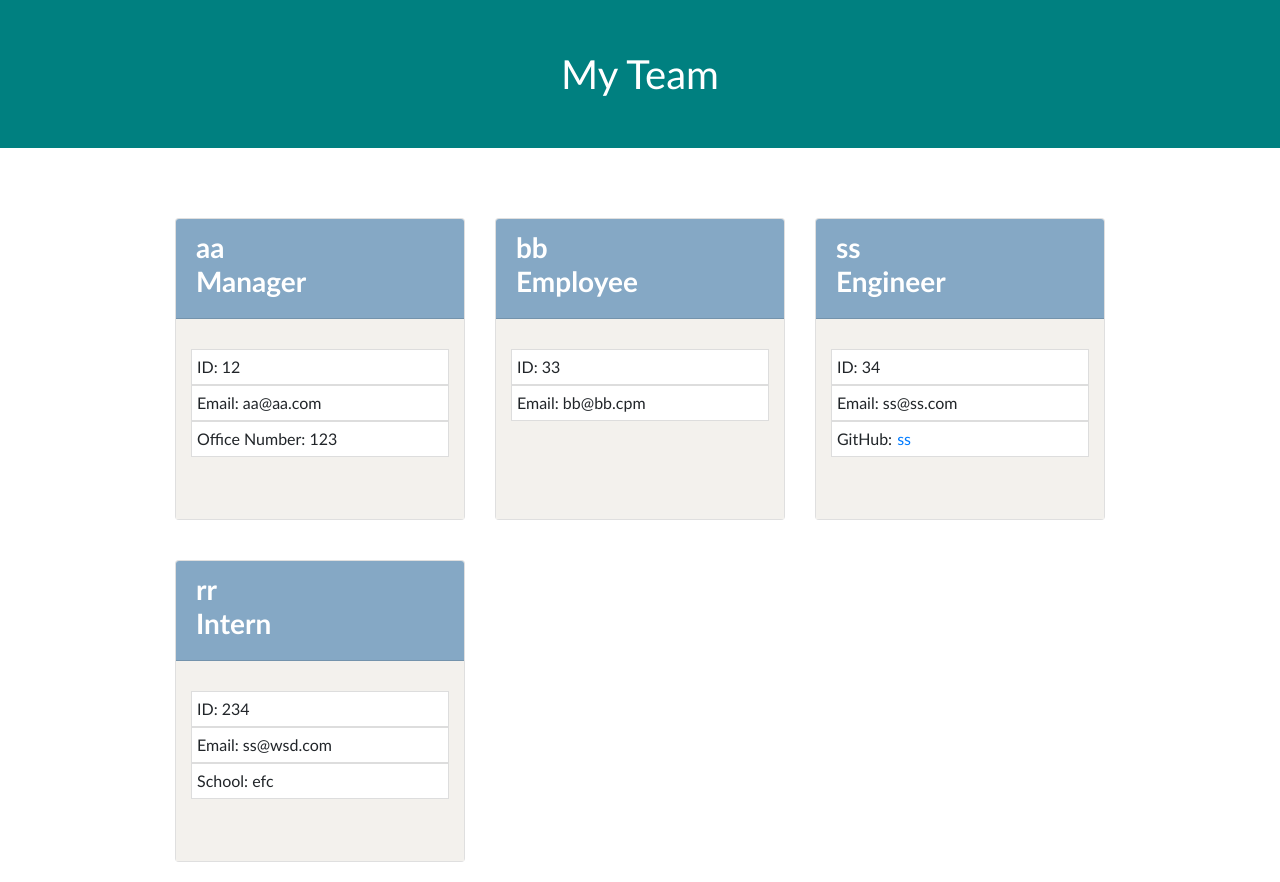
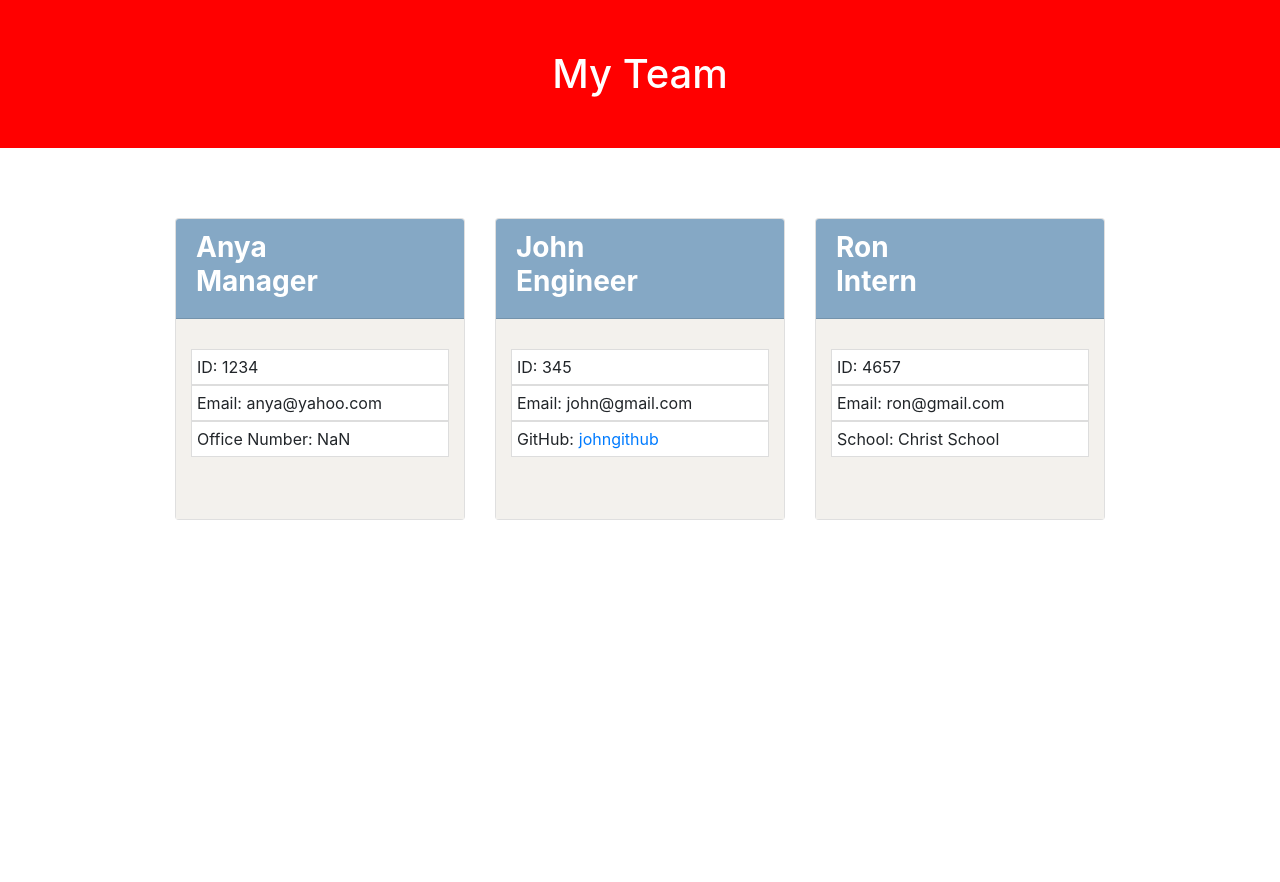
Before and after one commit to AnyaFareena/Team-Profile-Generator, a website: page output/index.html in a window 1280 px wide. After the commit the page ends 800 px from the top, so only its background shows below. Drawn offline with nearby package versions, Linux system fonts and the light colour scheme.

```diff
--- a/output/index.html
+++ b/output/index.html
@@ -7,8 +7,8 @@
         <link rel="stylesheet" href="style.css">
         <title>Team Profile</title>
       </head>
-      <body style="background-color: white;font-family: 'Trebuchet MS', 'Lucida Sans Unicode', 'Lucida Grande', 'Lucida Sans', Arial, sans-serif;">
-        <h1 style="background-color: teal">
+      <body style="background-color: white">
+        <h1 style="background-color: red">
             My Team
         </h1>
         <div class="wrapper" style="max-width: 960px; margin: 50px auto">
@@ -16,67 +16,51 @@
             <div class="col-4">
     <div class="card">
         <div class="card-header">
-        <h3><strong>aa<br>Manager</strong></h3>
+        <h3><strong>Anya<br>Manager</strong></h3>
         </div>
         <div class="card-body">
             <div class="row info-field">
-                ID: 12
+                ID: 1234
             </div>
             <div class="row info-field">
-                Email: aa@aa.com
+                Email: anya@yahoo.com
             </div>
             <div class="row info-field">
-                Office Number: 123
+                Office Number: NaN
             </div>
         </div>
     </div>
 </div><div class="col-4">
     <div class="card">
         <div class="card-header">
-        <h3><strong>bb<br>Employee</strong></h3>
+        <h3><strong>John<br>Engineer</strong></h3>
         </div>
         <div class="card-body">
             <div class="row info-field">
-                ID: 33
+                ID: 345
             </div>
             <div class="row info-field">
-                Email: bb@bb.cpm
+                Email: john@gmail.com
+            </div>
+            <div class="row info-field">
+                GitHub:  <a href=https://www.github.com/johngithub>johngithub</a>
             </div>
         </div>
     </div>
 </div><div class="col-4">
     <div class="card">
         <div class="card-header">
-        <h3><strong>ss<br>Engineer</strong></h3>
+        <h3><strong>Ron<br>Intern</strong></h3>
         </div>
         <div class="card-body">
             <div class="row info-field">
-                ID: 34
+                ID: 4657
             </div>
             <div class="row info-field">
-                Email: ss@ss.com
+                Email: ron@gmail.com
             </div>
             <div class="row info-field">
-                GitHub:  <a href=https://www.github.com/ss>ss</a>
-            </div>
-        </div>
-    </div>
-</div></row>
-            <row>
-            <div class="col-4">
-    <div class="card">
-        <div class="card-header">
-        <h3><strong>rr<br>Intern</strong></h3>
-        </div>
-        <div class="card-body">
-            <div class="row info-field">
-                ID: 234
-            </div>
-            <div class="row info-field">
-                Email: ss@wsd.com
-            </div>
-            <div class="row info-field">
-                School: efc
+                School: Christ School
             </div>
         </div>
     </div>
--- a/package.json
+++ b/package.json
@@ -7,7 +7,7 @@
     "test": "test"
   },
   "scripts": {
-    "test": "echo \"Error: no test specified\" && exit 1"
+    "test": "jest"
   },
   "repository": {
     "type": "git",
```
Also changed, not shown: README.md, 1 other file.
